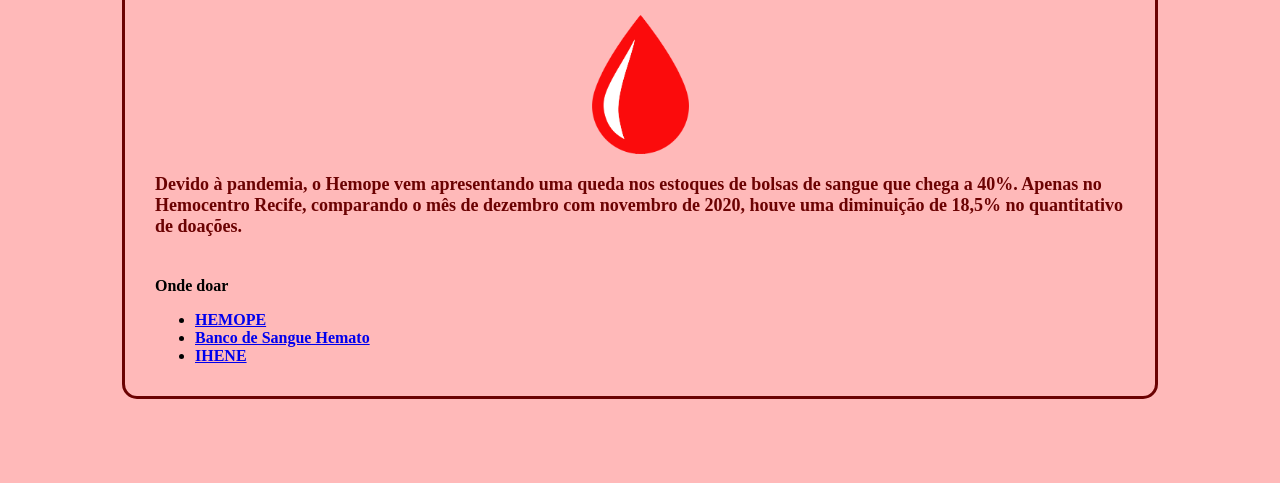
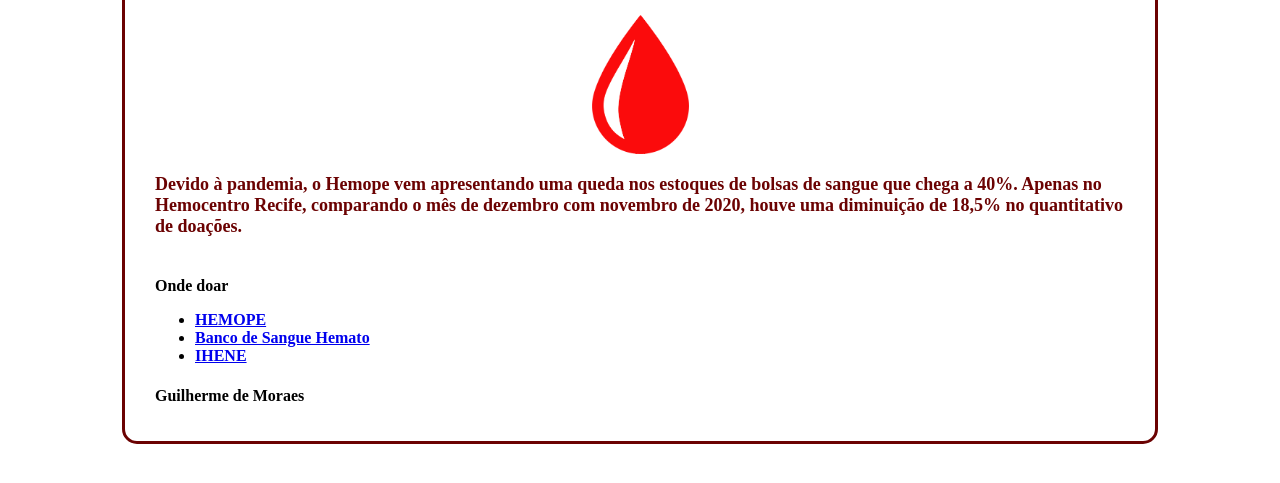
Before and after one commit to guilhermeee87/DoeSangue, a plain HTML site: page index.html in a window 1280 px wide. Shown: the part 119-602 px from the top of the page. Drawn offline with Linux system fonts and the light colour scheme.

Commit message:
cor e nome
mudando cor de fundo
colocando meu nome no rodapé
retirando função "OnMouseOver" que não consegui implementar no momento

```diff
--- a/index.html
+++ b/index.html
@@ -13,7 +13,7 @@
     </header>
     <section>
         <article class="post">
-            <img class="blood_image" src="blood_drop.png" onmouseover="">
+            <img class="blood_image" src="blood_drop.png">
             <a class="main_text">Devido à pandemia, o Hemope vem apresentando uma queda nos estoques de bolsas de sangue que chega a 40%. Apenas no Hemocentro Recife, comparando o mês de dezembro com novembro de 2020, houve uma diminuição de 18,5% no quantitativo de doações.</a>
         </article>
     </section>
@@ -30,5 +30,6 @@
                 <a href="https://goo.gl/maps/iKmBLmPvYFbTbX577" target="_blank">IHENE</a>
             </li>
         </ul>
+        <h4>Guilherme de Moraes</h4>
     </footer>
 </html>
--- a/style.css
+++ b/style.css
@@ -1,5 +1,5 @@
 body{
-    background-color: rgba(255, 0, 0, 0.274);
+    background-color: rgba(255, 255, 255, 0.274);
     margin: auto;
     max-width: 1000px;
     padding: 15px;
```
